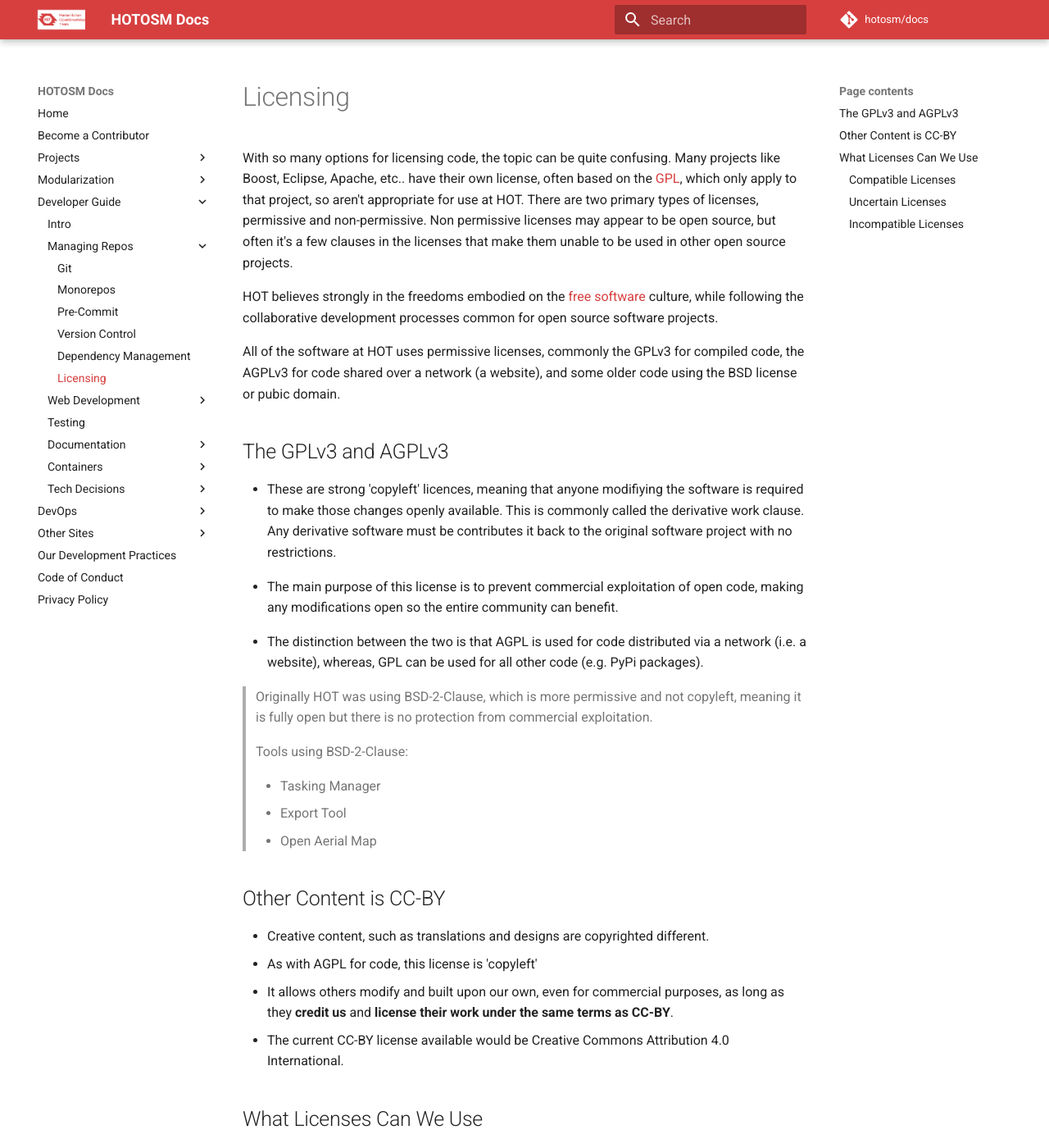
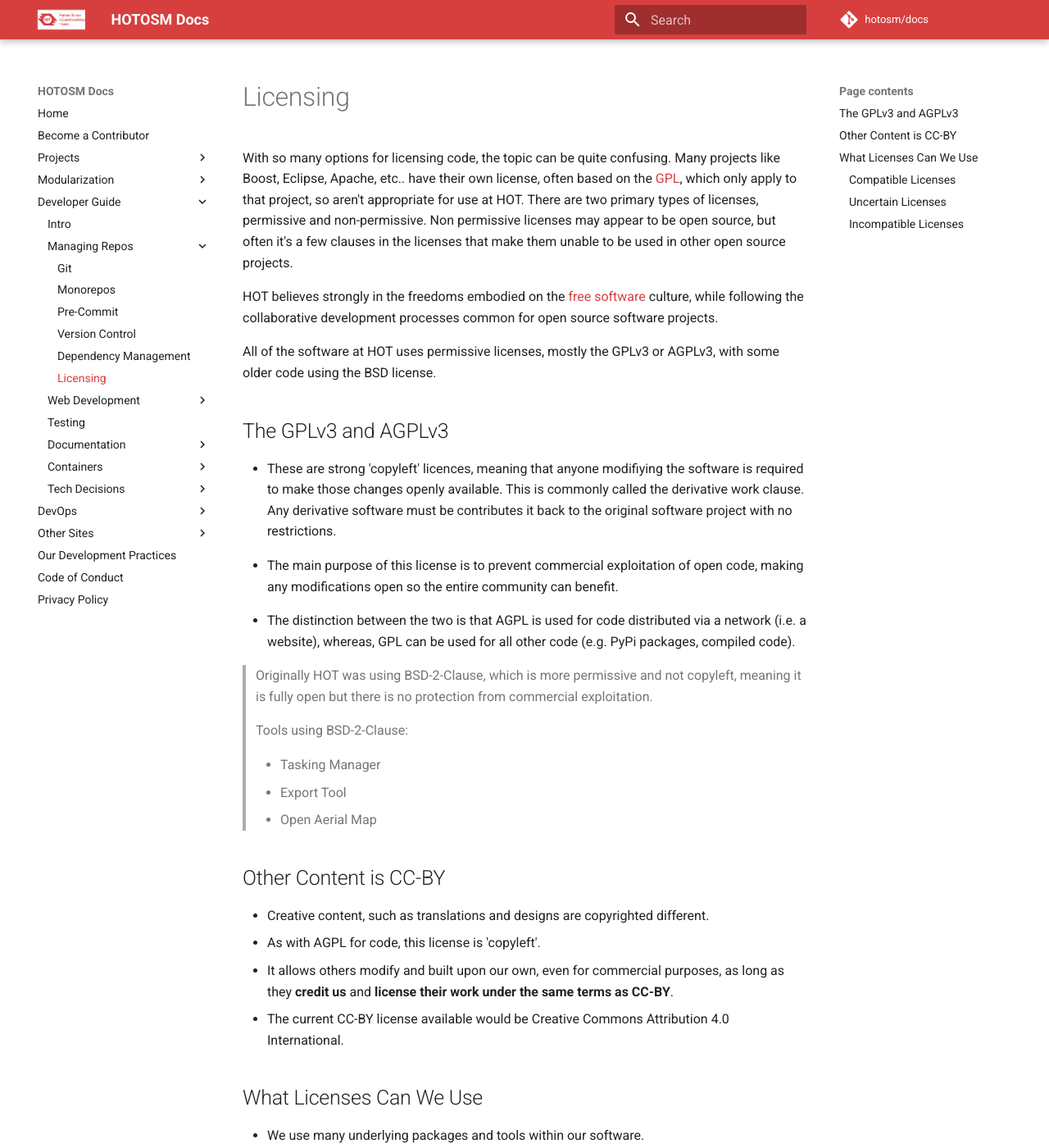
Before and after one commit to hotosm/docs, an MkDocs documentation site: the page built from docs/dev-guide/repo-management/licensing.md, in a window 1280 px wide and 1400 px high. Shown: the whole window at 82% size. Built offline with MkDocs 1.6.1 and Material for MkDocs 9.7.7, drawn with Linux system fonts in a browser that asks for light colours; comment, search, counter and statistics services are not loaded.

Commit message:
docs: tweak licenses info

```diff
--- a/docs/dev-guide/repo-management/licensing.md
+++ b/docs/dev-guide/repo-management/licensing.md
@@ -15,9 +15,8 @@
 following the collaborative development processes common for open
 source software projects.
 
-All of the software at HOT uses permissive licenses, commonly the
-GPLv3 for compiled code, the AGPLv3 for code shared over a network (a
-website), and some older code using the BSD license or pubic domain.
+All of the software at HOT uses permissive licenses, mostly the
+GPLv3 or AGPLv3, with some older code using the BSD license.
 
 ## The GPLv3 and AGPLv3
 
@@ -49,7 +48,7 @@
 
 - Creative content, such as translations and designs are copyrighted
   different.
-- As with AGPL for code, this license is 'copyleft'
+- As with AGPL for code, this license is 'copyleft'.
 - It allows others modify and built upon our own, even for commercial
   purposes, as long as they **credit us** and
   **license their work under the same terms as CC-BY**.
```
Also changed, not shown: other parts of docs/dev-guide/repo-management/licensing.md (+1 -1 lines).
